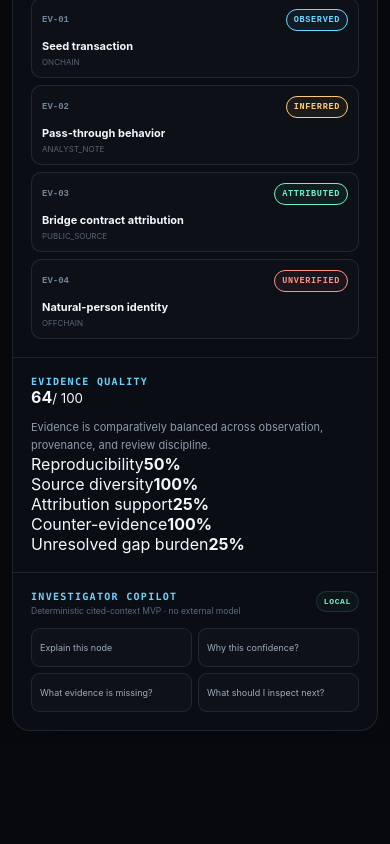
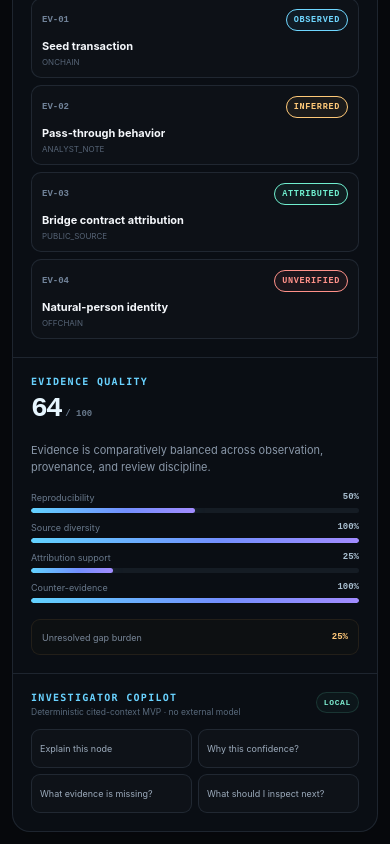
Before and after one commit to sapgun/nts-virtual-asset-tracking, a Next.js app: page /investigations in a window 390 px wide. Shown: the part 1815-2659 px from the top of the page. Before the commit the page ends 2558 px from the top, so only its background shows below. Built offline with nearby package versions, Linux system fonts and the light colour scheme.

Commit message:
feat(evidence): style evidence quality metrics

```diff
--- a/app/globals.css
+++ b/app/globals.css
@@ -2608,3 +2608,134 @@ button { color: inherit; }
     animation: none !important;
   }
 }
+
+
+/* === EVIDENCE QUALITY === */
+.quality-card {
+  display: grid;
+  gap: 16px;
+  margin-bottom: 18px;
+  padding: 20px;
+  border: 1px solid rgba(103, 207, 255, .14);
+  border-radius: 16px;
+  background:
+    radial-gradient(420px circle at 100% 0%, rgba(80, 142, 255, .07), transparent 68%),
+    rgba(12, 17, 24, .78);
+}
+
+.quality-card.compact {
+  margin: 0;
+  padding: 0;
+  border: 0;
+  border-radius: 0;
+  background: transparent;
+}
+
+.quality-head {
+  display: grid;
+  grid-template-columns: auto 1fr;
+  gap: 18px;
+  align-items: end;
+}
+
+.quality-head > div {
+  white-space: nowrap;
+}
+
+.quality-head strong {
+  display: inline-block;
+  margin-top: 6px;
+  color: #e7f6ff;
+  font: 850 34px ui-monospace, monospace;
+  letter-spacing: -.06em;
+}
+
+.quality-card.compact .quality-head strong {
+  font-size: 28px;
+}
+
+.quality-head small {
+  margin-left: 4px;
+  color: #68798c;
+  font: 700 9px ui-monospace, monospace;
+}
+
+.quality-head p {
+  margin: 0;
+  color: #8997a8;
+  font-size: 11px;
+  line-height: 1.55;
+}
+
+.quality-metrics {
+  display: grid;
+  gap: 9px;
+}
+
+.quality-metrics > div {
+  display: grid;
+  gap: 5px;
+}
+
+.quality-metrics span {
+  display: flex;
+  justify-content: space-between;
+  gap: 12px;
+  color: #69798c;
+  font-size: 9px;
+}
+
+.quality-metrics span b {
+  color: #a9bfd0;
+  font: 750 9px ui-monospace, monospace;
+}
+
+.quality-metrics i {
+  height: 5px;
+  overflow: hidden;
+  border-radius: 999px;
+  background: rgba(137, 165, 195, .09);
+}
+
+.quality-metrics em {
+  display: block;
+  height: 100%;
+  border-radius: inherit;
+  background: linear-gradient(90deg, #62d2ff, #738fff 58%, #a28cff);
+  box-shadow: 0 0 14px rgba(97, 198, 255, .18);
+}
+
+.quality-gap {
+  min-height: 36px;
+  display: flex;
+  justify-content: space-between;
+  gap: 12px;
+  align-items: center;
+  padding: 0 10px;
+  border: 1px solid rgba(255, 189, 93, .09);
+  border-radius: 9px;
+  background: rgba(74, 48, 15, .06);
+  color: #788698;
+  font-size: 9px;
+}
+
+.quality-gap b {
+  color: #ffc879;
+  font: 800 9px ui-monospace, monospace;
+}
+
+.quality-note {
+  margin: 0;
+  padding-top: 12px;
+  border-top: 1px solid var(--line);
+  color: #657488;
+  font-size: 9.5px;
+  line-height: 1.5;
+}
+
+@media (max-width: 620px) {
+  .quality-head {
+    grid-template-columns: 1fr;
+    align-items: start;
+  }
+}
```
